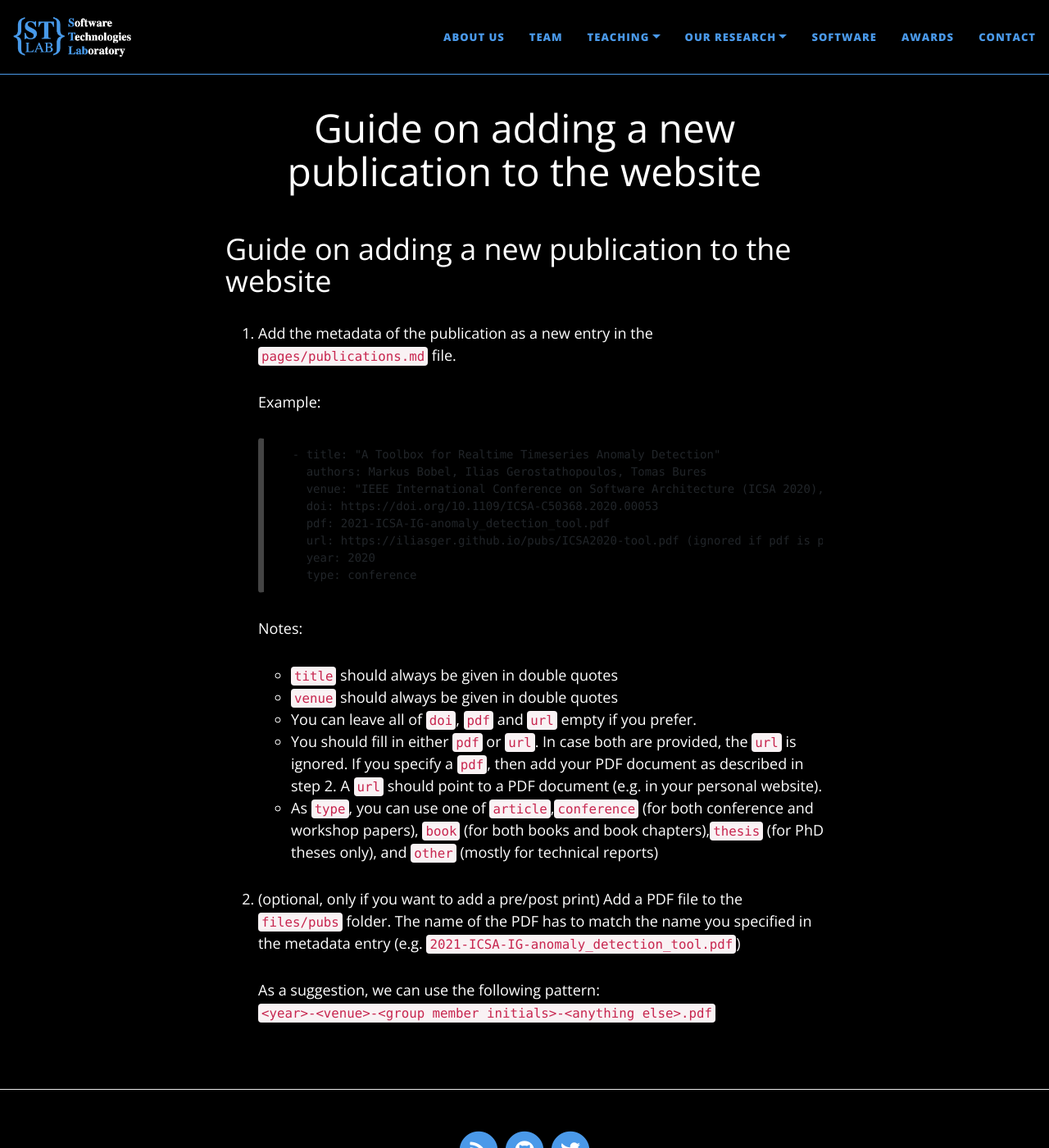
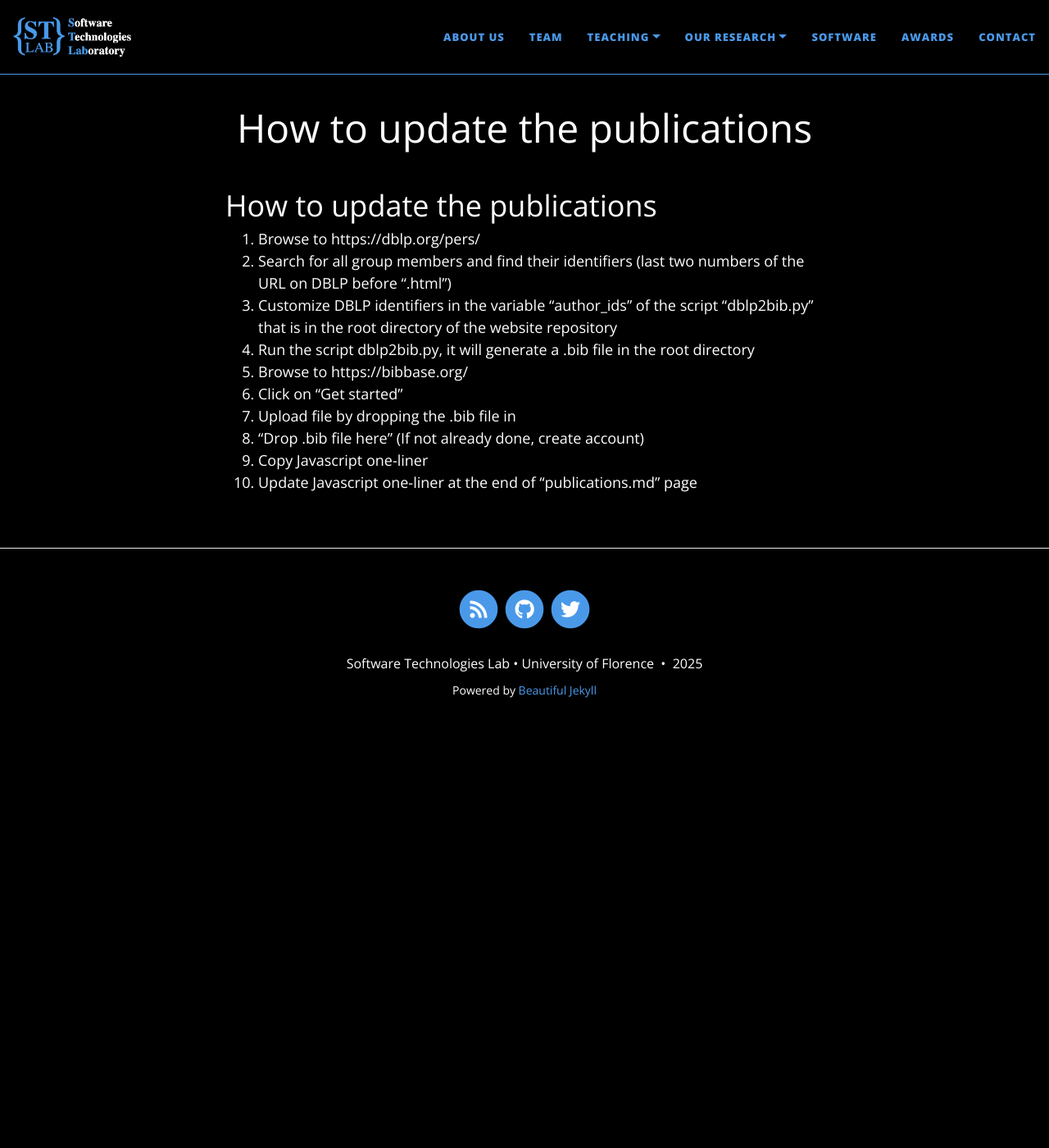
Before and after one commit to STLab-UniFI/STLab-UniFI.github.io, a Jekyll site: the page built from HOW TO ADD PUBLICATIONS.md, in a window 1280 px wide and 1400 px high. Shown: the whole window at 82% size. Built offline with Jekyll 4.4.1, drawn with Linux system fonts in a browser that asks for light colours; nearby versions of some CDN libraries; our own code applies the rules of GitHub Pages for plain Markdown files.

Commit message:
Update HOW TO ADD PUBLICATIONS.md

````diff
--- a/HOW TO ADD PUBLICATIONS.md
+++ b/HOW TO ADD PUBLICATIONS.md
@@ -1,34 +1,12 @@
-# Guide on adding a new publication to the website
+# How to update the publications
 
-1. Add the metadata of the publication as a new entry in the `pages/publications.md` file.
-
-    Example:
-
-    ```
-      - title: "A Toolbox for Realtime Timeseries Anomaly Detection"
-        authors: Markus Bobel, Ilias Gerostathopoulos, Tomas Bures
-        venue: "IEEE International Conference on Software Architecture (ICSA 2020), to appear."
-        doi: https://doi.org/10.1109/ICSA-C50368.2020.00053
-        pdf: 2021-ICSA-IG-anomaly_detection_tool.pdf
-        url: https://iliasger.github.io/pubs/ICSA2020-tool.pdf (ignored if pdf is present!)
-        year: 2020
-        type: conference
-    ```
-    Notes:
-    * `title` should always be given in double quotes
-    * `venue` should always be given in double quotes
-    * You can leave all of `doi`, `pdf` and `url` empty if you prefer.
-    * You should fill in either `pdf` or `url`. In case both are provided, the `url` is ignored.
-    If you specify a `pdf`, then add your PDF document as described in step 2.
-    A `url` should point to a PDF document (e.g. in your personal website).
-    * As `type`, you can use one of `article`,`conference` (for both conference and workshop papers),
-    `book` (for both books and book chapters),`thesis` (for PhD theses only), and `other`
-    (mostly for technical reports)
-
-
-
-2. (optional, only if you want to add a pre/post print) Add a PDF file to the `files/pubs` folder.
-    The name of the PDF has to match the name you specified in the metadata entry (e.g. `2021-ICSA-IG-anomaly_detection_tool.pdf`)
-
-    As a suggestion, we can use the following pattern: \
-    `<year>-<venue>-<group member initials>-<anything else>.pdf`
+1. Browse to https://dblp.org/pers/
+2. Search for all group members and find their identifiers (last two numbers of the URL on DBLP before “.html”)
+3. Customize DBLP identifiers  in the variable “author_ids” of the script “dblp2bib.py” that is in the root directory of the  website repository
+4. Run the script dblp2bib.py, it will generate a .bib file in the root directory
+5. Browse to https://bibbase.org/
+6. Click on “Get started”
+7. Upload file by dropping the .bib file in
+8. “Drop .bib file here” (If not already done, create account)
+9. Copy Javascript one-liner
+10. Update Javascript one-liner at the end of “publications.md” page
````
